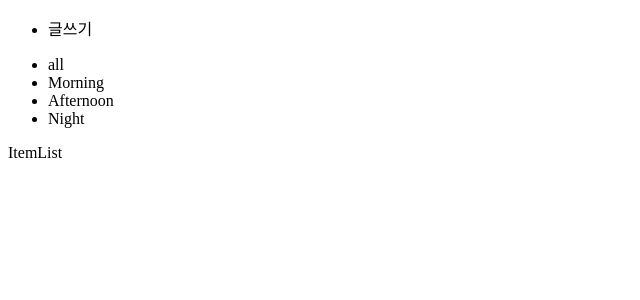
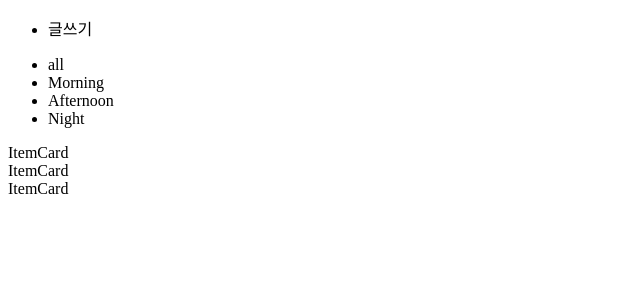
Before and after one commit to nathaneast/woople_front, a React (Create React App) app: page / in a window 1280 px wide. Shown: the top 300 px of the page, without its empty margins (0-640 px from the left). Built offline with nearby package versions, Linux system fonts and the light colour scheme.

Commit message:
완료: ItemList 컴포넌트 상세보기 상태관리

```diff
--- a/src/component/Category.tsx
+++ b/src/component/Category.tsx
@@ -1,12 +1,12 @@
-import { useCallback, ReactElement } from 'react';
+import { useCallback } from 'react';
 
 
-interface CategoryProps {
+interface Props {
   category: string,
   setCategory: (val: string) => void,
 };
 
-const Category = ({ category, setCategory} : CategoryProps): ReactElement => {
+function Category ({ category, setCategory } : Props) {
   const onClickCategory = useCallback((e) => {
     if (e.target.tagName === 'LI') {
       const targetCategory = e.target.dataset.name;
--- /dev/null
+++ b/src/component/ItemCard.tsx
@@ -0,0 +1,27 @@
+import { useEffect, useState, useCallback, ReactElement } from 'react';
+
+interface Props {
+  index: number;
+  author: string;
+  date: string;
+  redirectUrl: string;
+  title: string;
+  imagePath: string;
+  desc: string;
+  onShowItemDetail: (isOnModal: boolean, contentsKey: number | null) => void,
+}
+
+function ItemCard({
+  index,
+  author,
+  date,
+  redirectUrl,
+  title,
+  imagePath,
+  desc,
+  onShowItemDetail
+}: Props) {
+  return <article onClick={() => onShowItemDetail(true, index)}>ItemCard</article>;
+}
+
+export default ItemCard;
--- a/src/component/ItemList.tsx
+++ b/src/component/ItemList.tsx
@@ -1,13 +1,98 @@
-import { useEffect, useState } from 'react';
+import { Dispatch, SetStateAction, useEffect, useState, useCallback } from 'react';
 
-const ItemList = () => {
-  // const [todoList, setTodoList] = useRecoilState(todoListState);
+// import { useBool } from '../hooks';
 
-  // useEffect(() => {
+import ItemCard from './ItemCard';
 
-  // }, [])
+const itemListMockData: any = [
+  {
+    key: 1,
+    // id: "jonadan@google.com",
+    author: 'jonandan',
+    date: '2021-09-09',
+    // like: 13,
+    redirectUrl: 'https://www.naver.com',
+    title: 'mock title',
+    imagePath: 'imageUrl',
+    desc: 'mock desc',
+  },
+  {
+    key: 2,
+    // id: "jonadan@google.com",
+    author: 'jonandan',
+    date: '2021-09-09',
+    // like: 13,
+    redirectUrl: 'https://www.naver.com',
+    title: 'mock title',
+    imagePath: 'imageUrl',
+    desc: 'mock desc',
+  },
+  {
+    key: 3,
+    // id: "jonadan@google.com",
+    author: 'jonandan',
+    date: '2021-09-09',
+    // like: 13,
+    redirectUrl: 'https://www.naver.com',
+    title: 'mock title',
+    imagePath: 'imageUrl',
+    desc: 'mock desc',
+  },
+];
 
-  return <main>ItemList</main>;
+// type ShowDetail = [boolean, () => void, (value: boolean) => void];
+
+// interface ShowDetailType {
+//   (val: boolean): ShowDetail
+// };
+
+interface ItemProps {
+  key: number;
+  author: string;
+  date: string;
+  redirectUrl: string;
+  title: string;
+  imagePath: string;
+  desc: string;
+};
+
+interface Props {
+  category: string,
+};
+
+function ItemList ({ category } : Props) {
+  const [contentsList, setContentsList] = useState([]);
+  const [contentsDetail, setContentsDetail] = useState(null);
+
+  //TODO: useBoll ts적용
+  const [isShowDetailModal, setIsShowDetailModal] = useState(false);
+
+  const onHandleDetailMdoal = useCallback((isOnModal: boolean, contentsKey: number | null) => {
+    setIsShowDetailModal(isOnModal);
+    isOnModal && typeof contentsKey === 'number' ? setContentsDetail(contentsList[contentsKey]) : setContentsDetail(null);
+  }, [setIsShowDetailModal, contentsList, setContentsDetail]);
+
+  useEffect(() => {
+    setContentsList(itemListMockData);
+  }, [category]);
+
+  return (
+  <main>
+    {contentsList.length && contentsList.map((item: ItemProps, index: number) => (
+      <ItemCard
+      key={item.key}
+      index={index}
+      author={item.author}
+      date={item.date}
+      redirectUrl={item.redirectUrl}
+      title={item.title}
+      imagePath={item.imagePath}
+      desc={item.desc}
+      onShowItemDetail={onHandleDetailMdoal}
+      />
+    ))}
+  </main>
+  );
 };
 
 export default ItemList;
--- /dev/null
+++ b/src/hooks/index.ts
@@ -0,0 +1,9 @@
+import { useState, useCallback } from "react";
+
+export const useBool = (initValue: boolean) => {
+  const [value, setter] = useState(initValue);
+  const handler = useCallback(() => {
+    setter((prev: boolean) => !prev);
+  }, []);
+  return [value, handler, setter];
+};
--- a/src/page/Home.tsx
+++ b/src/page/Home.tsx
@@ -4,7 +4,7 @@ import Category from '../component/Category';
 import Header from '../component/Header';
 import ItemList from '../component/ItemList';
 
-const Home = () => {
+function Home (){
   const [category, setCategory] = useState("all");
 
   return (
@@ -14,7 +14,9 @@ const Home = () => {
         category={category}
         setCategory={setCategory}
       />
-      <ItemList />
+      <ItemList
+        category={category}
+      />
     </>
   );
 };
```
Also changed, not shown: src/atom/index.ts (+1 -37 lines).
